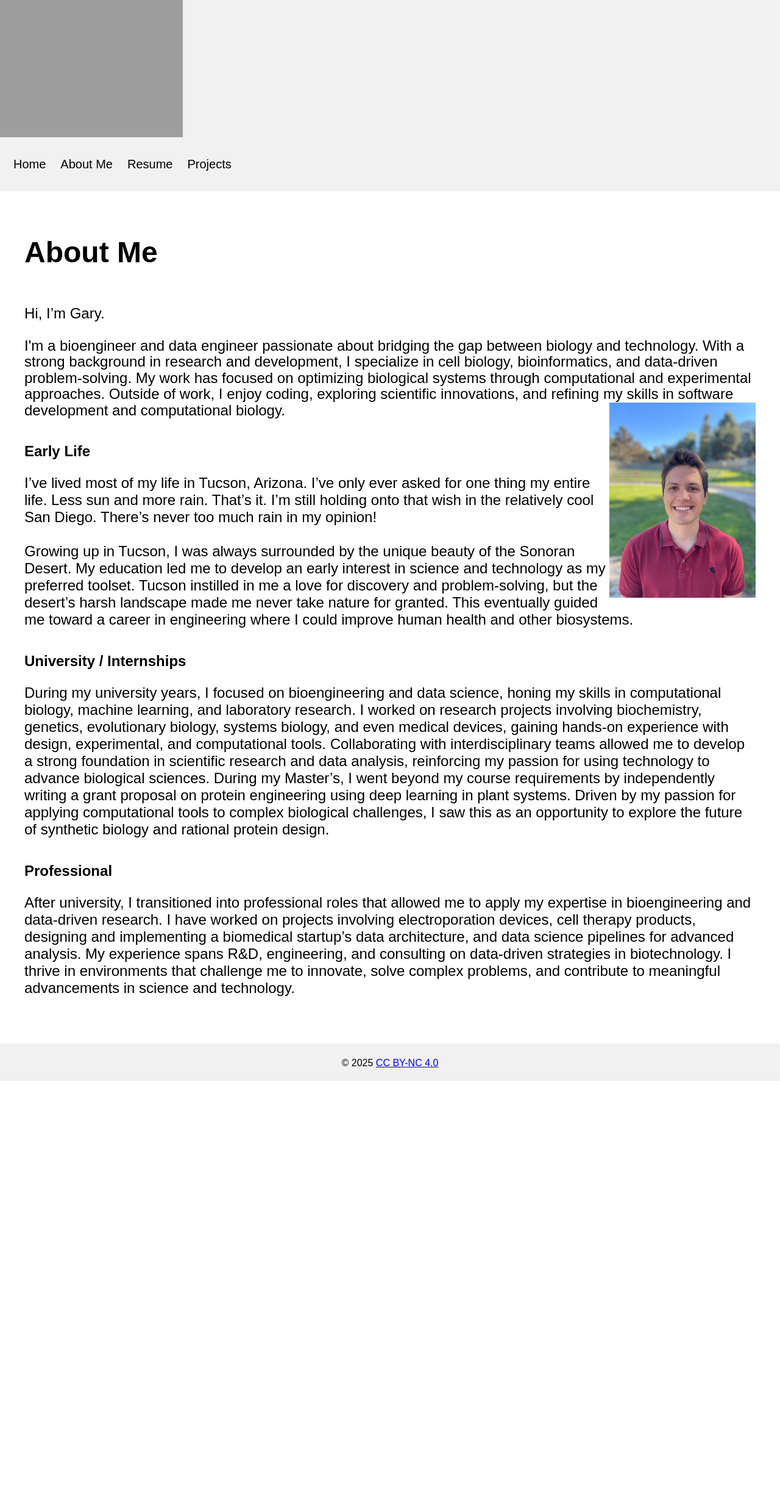
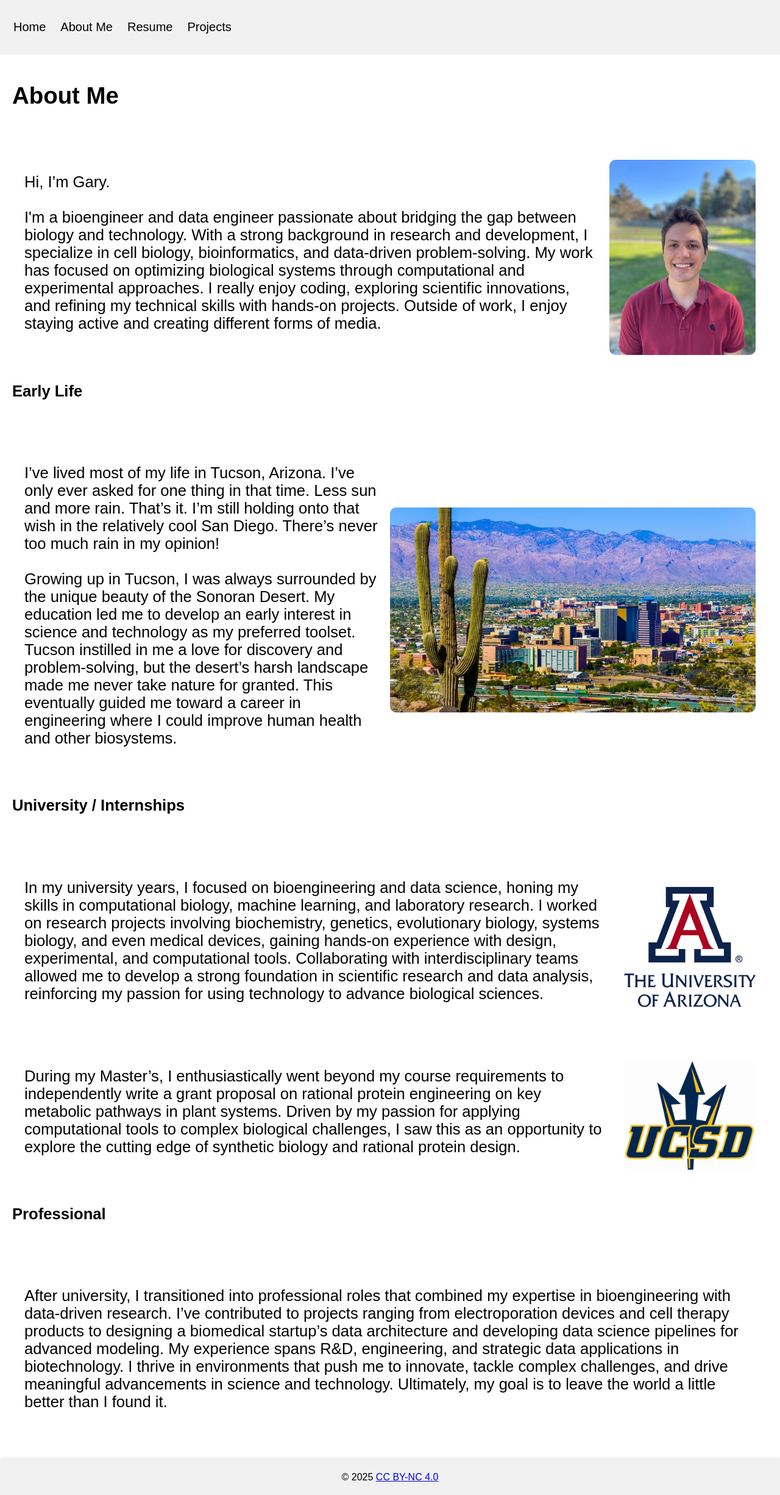
Before and after one commit to Gartholomewt/Portfolio-Website, a Flask app: page /About in a window 1280 px wide. Shown: the whole page at 61% size. Before the commit the page ends 1772 px from the top, so only its background shows below. Run offline with Flask 3, Linux system fonts and the light colour scheme; grey boxes are pictures that could not be loaded.

Commit message:
Finished Adding Pics to About
More pics and edited text

```diff
--- a/static/aboutstyle.css
+++ b/static/aboutstyle.css
@@ -44,29 +44,52 @@
         background-color: white;
         flex-grow: 1; /* Ensures content takes up available space */
         display: flex;
-        justify-content: flex-start; /* Aligns content to left of screen of page */
-        align-items: flex-start; /* Aligns content to top of page */
+        justify-content: space-between; /* Aligns content to split between the screen's width */
+        align-items: center; /* Aligns content to top of page */
         text-align: left;
-        padding: 40px;}
+        padding: 20px;}
 
     .content h1 {
-        font-size: 3em; /* Makes the text larger */
-        margin-bottom: 60px; /* Adds space below the heading */}
+        font-size: 3vw; /* Makes the text larger */
+        margin-bottom: 60px; /* Adds space below the heading */
+        flex-grow: 1; /* Allows text to take up remaining space */}
+
+    .content h2 {
+        font-size: 2vw; /* Makes the text larger */
+        margin-bottom: 60px; /* Adds space below the heading */
+        flex-grow: 1; /* Allows text to take up remaining space */}
 
     .content a {
         text-decoration: none; /* Removes the underline from links only in the content section */}
 
-    .content a svg {
-        width: 30px;  /* Increase the width of the link images*/
-        height: 30px; /* Increase the height of the link images*/}
-
     .content p {
-        font-size: 1.5em; /* Adjust this value to make the text larger or smaller on descriptors under name*/
+        font-size: 2vw; /* Adjust this value to make the text larger or smaller on descriptors under name*/
         margin-bottom: 40px; /* Adds space below the paragraph */}
 
     .spaced-text {
         line-height: 1.1; /* Adjusts spacing at line breaks in paragraphs */
         margin-bottom: 40px;}
+
+    .profile-pic {
+        width: 20%;
+        height: auto;
+        margin-left: 20px; /* Adds spacing between text and image */
+        float: right;
+        border-radius: 10px; /*Adds rounded corners */}
+
+     .tucson {
+        width: 50%;
+        height: auto;
+        margin-left: 20px; /* Adds spacing between text and image */
+        float: right;
+        border-radius: 10px; /*Adds rounded corners */}
+
+    .school-logo {
+        width: 18%;
+        height: auto;
+        margin-left: 20px; /* Adds spacing between text and image */
+        float: right;
+        border-radius: 10px; /*Adds rounded corners */}
 
     .footer {
         background-color: #f1f1f1; /* Light gray */
--- a/templates/about.html
+++ b/templates/about.html
@@ -13,9 +13,8 @@
     <meta itemprop="name" content="Gary Tyree">
     <meta itemprop="description" content="About Me by Gary Tyree">
     <meta itemprop="datePublished" content="2025-02-12T00:00:00+00:00">
-    <meta itemprop="dateModified" content="2025-02-12T23:56:36+01:00">
+    <meta itemprop="dateModified" content="2025-03-23T23:56:36+01:00">
     <link rel="canonical" href="https://gartholomewt.pythonanywhere.com/">
-    <img src="{{ url_for('static', filename='images/profile.jpg') }}" alt="My Profile Picture" width="300">
     <link rel="stylesheet" href="{{ url_for('static', filename='aboutstyle.css') }}">
 </head>
 <body>
@@ -37,19 +36,32 @@
         <main>
             <div>
                 <h1>About Me</h1>
-                <p class="spaced-text">
-                Hi, I’m Gary.<br><br>
-                I'm a bioengineer and data engineer passionate about bridging the gap between biology and technology. With a strong background in research and development, I specialize in cell biology, bioinformatics, and data-driven problem-solving. My work has focused on optimizing biological systems through computational and experimental approaches. Outside of work, I enjoy coding, exploring scientific innovations, and refining my skills in software development and computational biology.
-                <img src="{{url_for('static', filename='Headshot-2025.jpg')}}" align="right" width=20% height=auto/>
+                    <div class="content">
+                        <p>Hi, I’m Gary.<br><br>I'm a bioengineer and data engineer passionate about bridging the gap between biology and technology. With a strong background in research and development, I specialize in cell biology, bioinformatics, and data-driven problem-solving. My work has focused on optimizing biological systems through computational and experimental approaches. I really enjoy coding, exploring scientific innovations, and refining my technical skills with hands-on projects. Outside of work, I enjoy staying active and creating different forms of media.</p>
+                        <img src="{{url_for('static', filename='Headshot-2025.jpg')}}" class="profile-pic" alt="Profile Picture">
+                    </div>
 
                 <h2>Early Life</h2>
-                <p>I’ve lived most of my life in Tucson, Arizona. I’ve only ever asked for one thing my entire life. Less sun and more rain. That’s it. I’m still holding onto that wish in the relatively cool San Diego. There’s never too much rain in my opinion! <br><br>Growing up in Tucson, I was always surrounded by the unique beauty of the Sonoran Desert. My education led me to develop an early interest in science and technology as my preferred toolset. Tucson instilled in me a love for discovery and problem-solving, but the desert’s harsh landscape made me never take nature for granted. This eventually guided me toward a career in engineering where I could improve human health and other biosystems.</p>
+                    <div class="content">
+                        <p>I’ve lived most of my life in Tucson, Arizona. I’ve only ever asked for one thing in that time. Less sun and more rain. That’s it. I’m still holding onto that wish in the relatively cool San Diego. There’s never too much rain in my opinion! <br><br>Growing up in Tucson, I was always surrounded by the unique beauty of the Sonoran Desert. My education led me to develop an early interest in science and technology as my preferred toolset. Tucson instilled in me a love for discovery and problem-solving, but the desert’s harsh landscape made me never take nature for granted. This eventually guided me toward a career in engineering where I could improve human health and other biosystems.</p>
+                        <img src="{{url_for('static', filename='tucson.webp')}}" class="tucson" alt="Tucson, AZ">
+                    </div>
 
                 <h2>University / Internships</h2>
-                <p>During my university years, I focused on bioengineering and data science, honing my skills in computational biology, machine learning, and laboratory research. I worked on research projects involving biochemistry, genetics, evolutionary biology, systems biology, and even medical devices, gaining hands-on experience with design, experimental, and computational tools. Collaborating with interdisciplinary teams allowed me to develop a strong foundation in scientific research and data analysis, reinforcing my passion for using technology to advance biological sciences. During my Master’s, I went beyond my course requirements by independently writing a grant proposal on protein engineering using deep learning in plant systems. Driven by my passion for applying computational tools to complex biological challenges, I saw this as an opportunity to explore the future of synthetic biology and rational protein design.</p>
+                    <div class="content">
+                        <p>In my university years, I focused on bioengineering and data science, honing my skills in computational biology, machine learning, and laboratory research. I worked on research projects involving biochemistry, genetics, evolutionary biology, systems biology, and even medical devices, gaining hands-on experience with design, experimental, and computational tools. Collaborating with interdisciplinary teams allowed me to develop a strong foundation in scientific research and data analysis, reinforcing my passion for using technology to advance biological sciences.</p>
+                        <img src="{{url_for('static', filename='UofA.png')}}" class="school-logo" alt="University of Arizona">
+                    </div>
+
+                    <div class="content">
+                        <p>During my Master’s, I enthusiastically went beyond my course requirements to independently write a grant proposal on rational protein engineering on key metabolic pathways in plant systems. Driven by my passion for applying computational tools to complex biological challenges, I saw this as an opportunity to explore the cutting edge of synthetic biology and rational protein design.</p>
+                        <img src="{{url_for('static', filename='UCSD.jpg')}}" class="school-logo" alt="University of California, San Diego">
+                    </div>
 
                 <h2>Professional</h2>
-                <p>After university, I transitioned into professional roles that allowed me to apply my expertise in bioengineering and data-driven research. I have worked on projects involving electroporation devices, cell therapy products, designing and implementing a biomedical startup’s data architecture, and data science pipelines for advanced analysis. My experience spans R&D, engineering, and consulting on data-driven strategies in biotechnology. I thrive in environments that challenge me to innovate, solve complex problems, and contribute to meaningful advancements in science and technology.</p>
+                <div class="content">
+                    <p>After university, I transitioned into professional roles that combined my expertise in bioengineering with data-driven research. I’ve contributed to projects ranging from electroporation devices and cell therapy products to designing a biomedical startup’s data architecture and developing data science pipelines for advanced modeling. My experience spans R&D, engineering, and strategic data applications in biotechnology. I thrive in environments that push me to innovate, tackle complex challenges, and drive meaningful advancements in science and technology. Ultimately, my goal is to leave the world a little better than I found it.</p>
+                </div>
             </div>
         </main>
     </div>
```
Also changed, not shown: static/UCSD.jpg (added), static/UofA.png (added).
